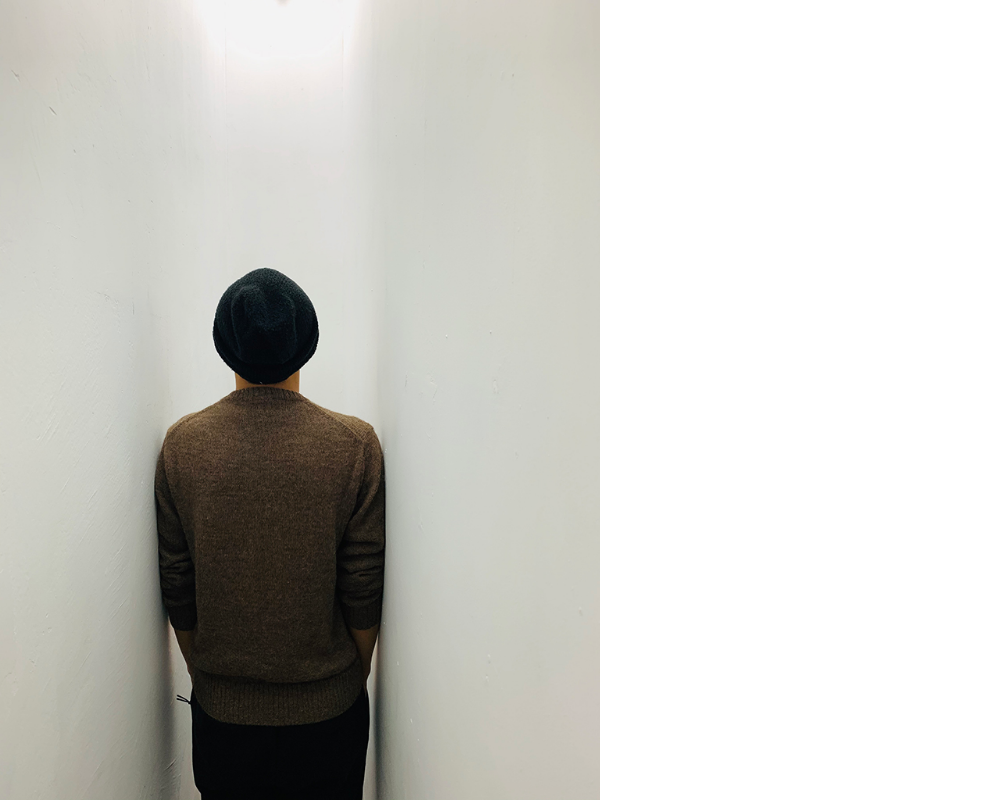
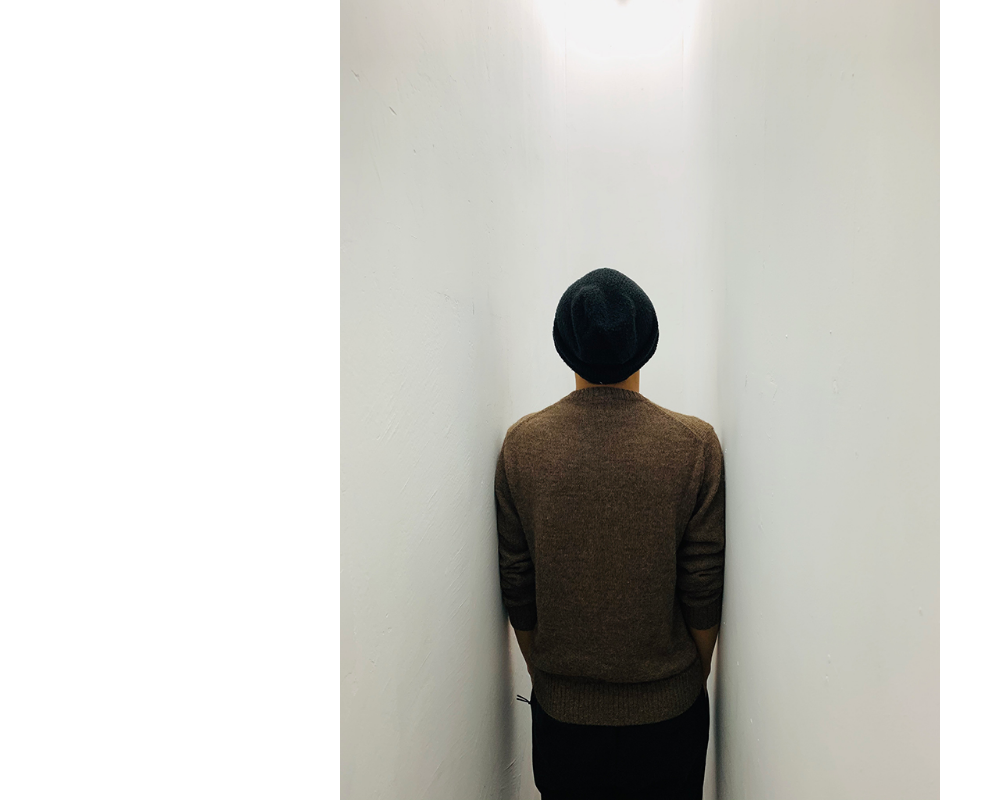
Before and after one commit to HaitongZheng/seespace, a plain HTML site: page index.html in a window 1280 px wide. Shown: the whole page, without its empty margins (0-1003 px from the left). Drawn offline with Linux system fonts and the light colour scheme.

Commit message:
style change

```diff
--- a/style.css
+++ b/style.css
@@ -11,12 +11,13 @@
   margin: 0%;
 }
 .fader > img{
-  position: absolute;
   display: none;
   height:100%;
-}
-.selected{
-  height:80%;
+  width: auto;
+  position: fixed;
+  top: 50%;
+  left: 50%;
+  transform: translate(-50%, -50%)
 }
 
 @media screen {
```
